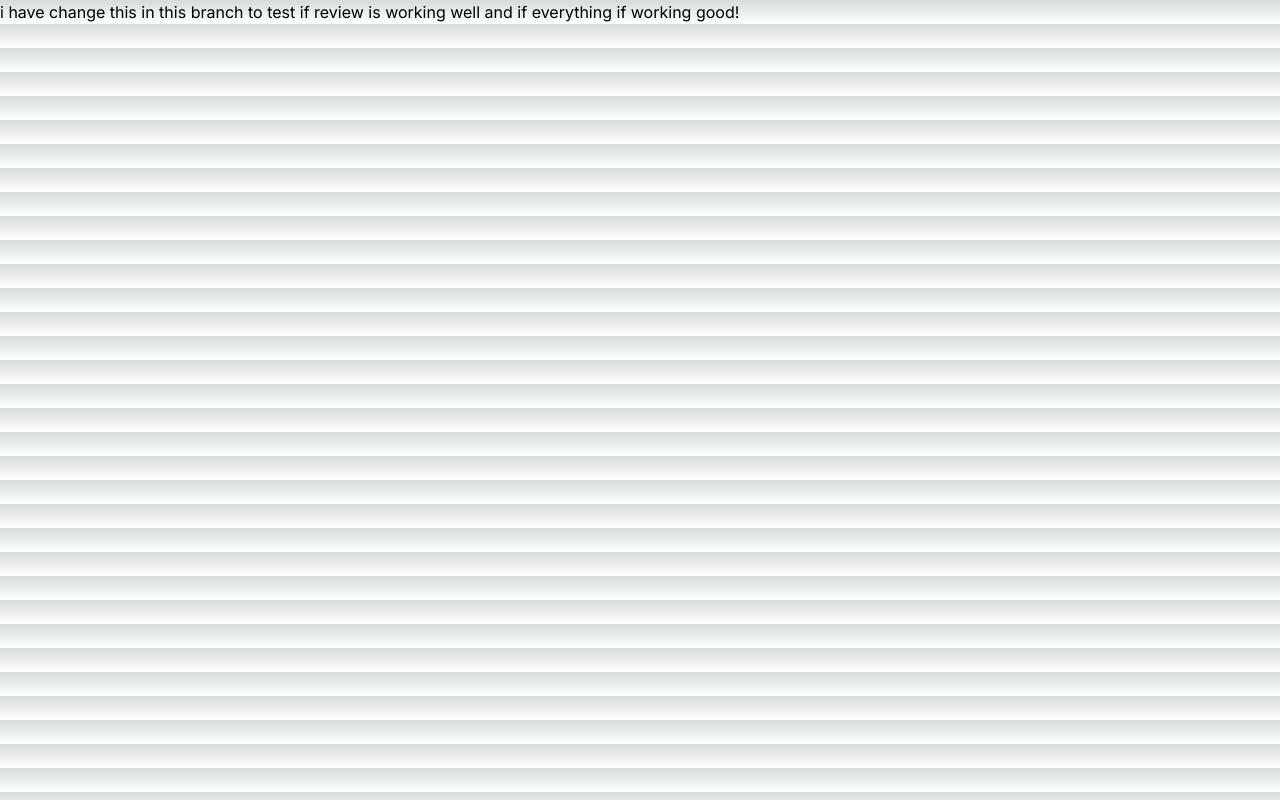
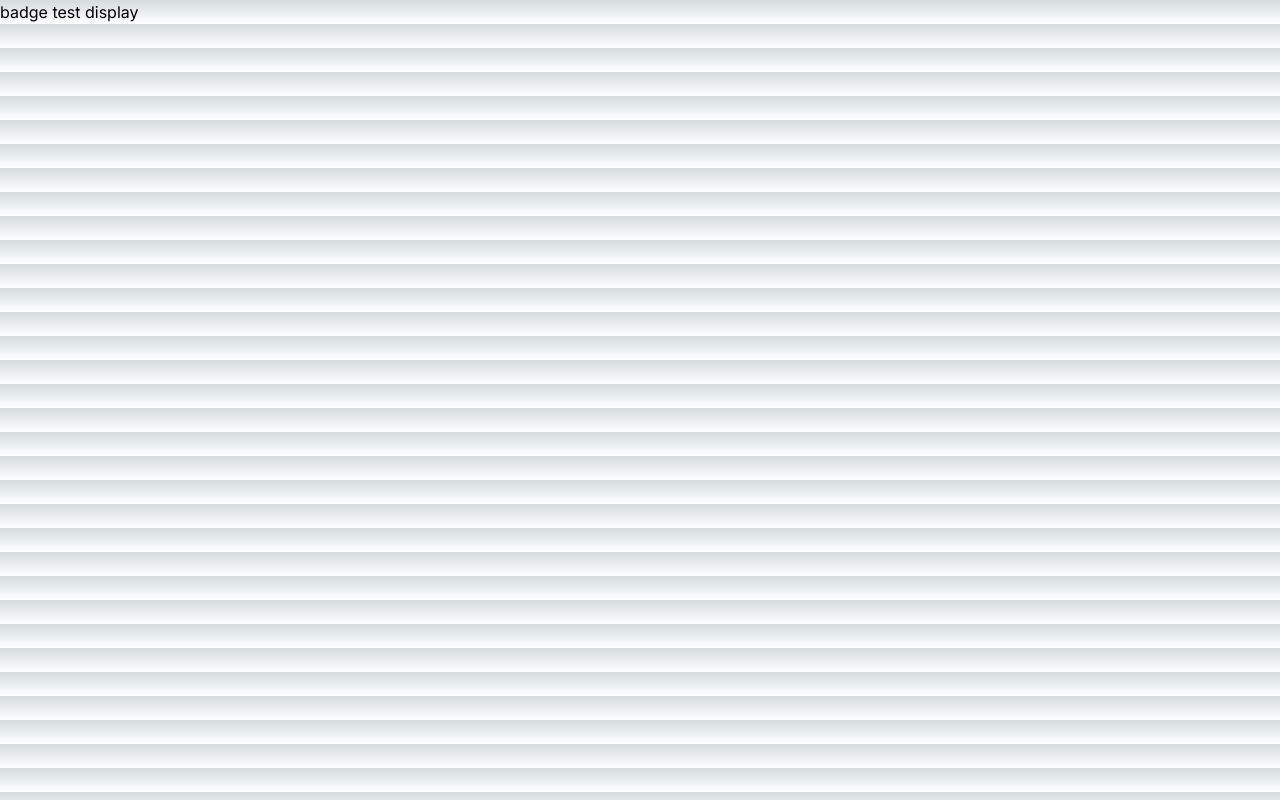
Before and after one commit to PrinceRWIGIMBA/mynextjs_test, a Next.js app: page / in a window 1280 px wide. Built offline with nearby package versions, Linux system fonts and the light colour scheme.

Commit message:
this is the badge test

```diff
--- a/src/app/page.tsx
+++ b/src/app/page.tsx
@@ -2,6 +2,6 @@ import Image from "next/image";
 
 export default function Home() {
   return (
-    <h1>i have change this in this branch to test if review is working well and if everything if working good! </h1>
+    <h1>badge   test display </h1>
   );
 }
```
